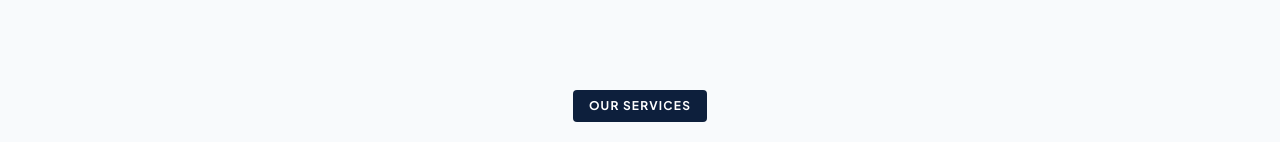
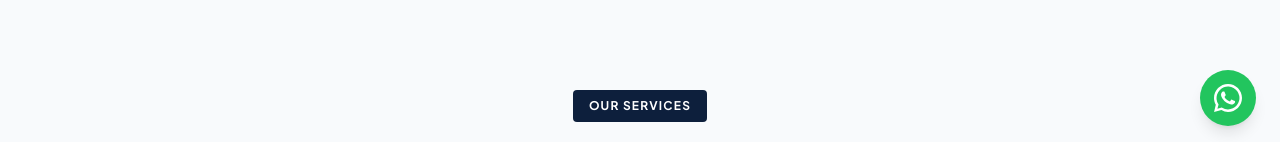
Before and after one commit to FuseiniZackaria/Codecraft, a React (Create React App) app: page / in a window 1280 px wide. Shown: the part 650-792 px from the top of the page. Built offline with nearby package versions, Linux system fonts and the light colour scheme; no server answers; the database is empty.

Commit message:
Added WhatsApp float button

```diff
--- a/src/App.jsx
+++ b/src/App.jsx
@@ -11,7 +11,7 @@
 import Contact from "./components/Contact";
 import Footer from "./components/Footer";
 import AdminApp from "./admin/AdminApp";
-
+import { trackClick } from "./lib/analytics";
 
 // Simple path-based routing — no react-router needed
 const isAdmin = window.location.pathname.startsWith("/admin");
@@ -35,6 +35,20 @@
         <Contact />
       </main>
       <Footer />
+      {/* WhatsApp Float Button */}
+      <a
+        href="https://wa.me/233202457446"
+        target="_blank"
+        rel="noreferrer"
+        onClick={() => trackClick("whatsapp_float_btn")}
+        className="fixed bottom-6 right-6 z-50 w-14 h-14 bg-green-500 hover:bg-green-600 rounded-full flex items-center justify-center shadow-lg hover:shadow-xl transition-all duration-300 hover:-translate-y-1"
+        aria-label="Chat on WhatsApp"
+      >
+        <svg viewBox="0 0 24 24" fill="white" className="w-7 h-7">
+          <path d="M17.472 14.382c-.297-.149-1.758-.867-2.03-.967-.273-.099-.471-.148-.67.15-.197.297-.767.966-.94 1.164-.173.199-.347.223-.644.075-.297-.15-1.255-.463-2.39-1.475-.883-.788-1.48-1.761-1.653-2.059-.173-.297-.018-.458.13-.606.134-.133.298-.347.446-.52.149-.174.198-.298.298-.497.099-.198.05-.371-.025-.52-.075-.149-.669-1.612-.916-2.207-.242-.579-.487-.5-.669-.51-.173-.008-.371-.01-.57-.01-.198 0-.52.074-.792.372-.272.297-1.04 1.016-1.04 2.479 0 1.462 1.065 2.875 1.213 3.074.149.198 2.096 3.2 5.077 4.487.709.306 1.262.489 1.694.625.712.227 1.36.195 1.871.118.571-.085 1.758-.719 2.006-1.413.248-.694.248-1.289.173-1.413-.074-.124-.272-.198-.57-.347z"/>
+          <path d="M12 0C5.373 0 0 5.373 0 12c0 2.126.558 4.121 1.533 5.851L.057 23.985l6.304-1.654A11.945 11.945 0 0012 24c6.627 0 12-5.373 12-12S18.627 0 12 0zm0 21.818a9.818 9.818 0 01-5.001-1.369l-.36-.214-3.716.975.99-3.618-.235-.372A9.818 9.818 0 1112 21.818z"/>
+        </svg>
+      </a>
     </div>
   );
 }
```
